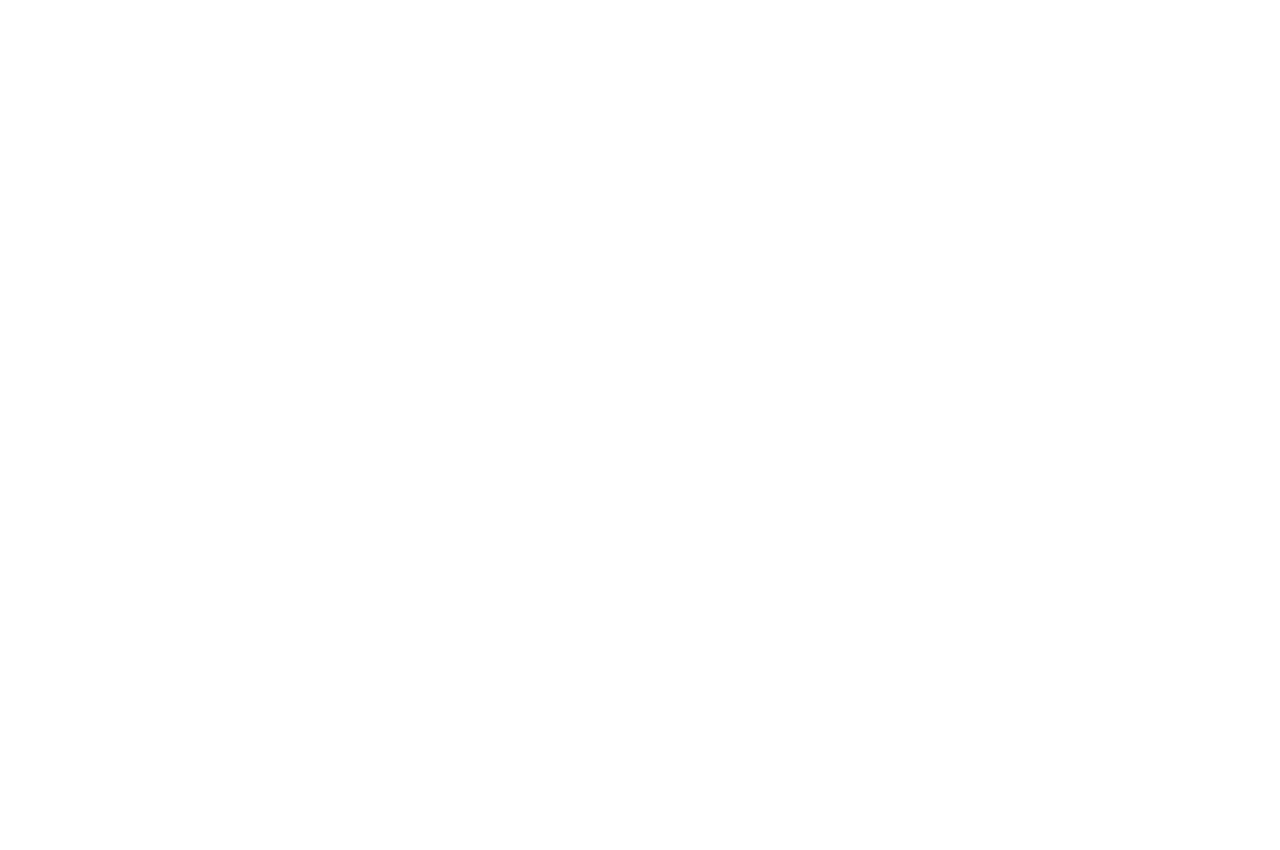
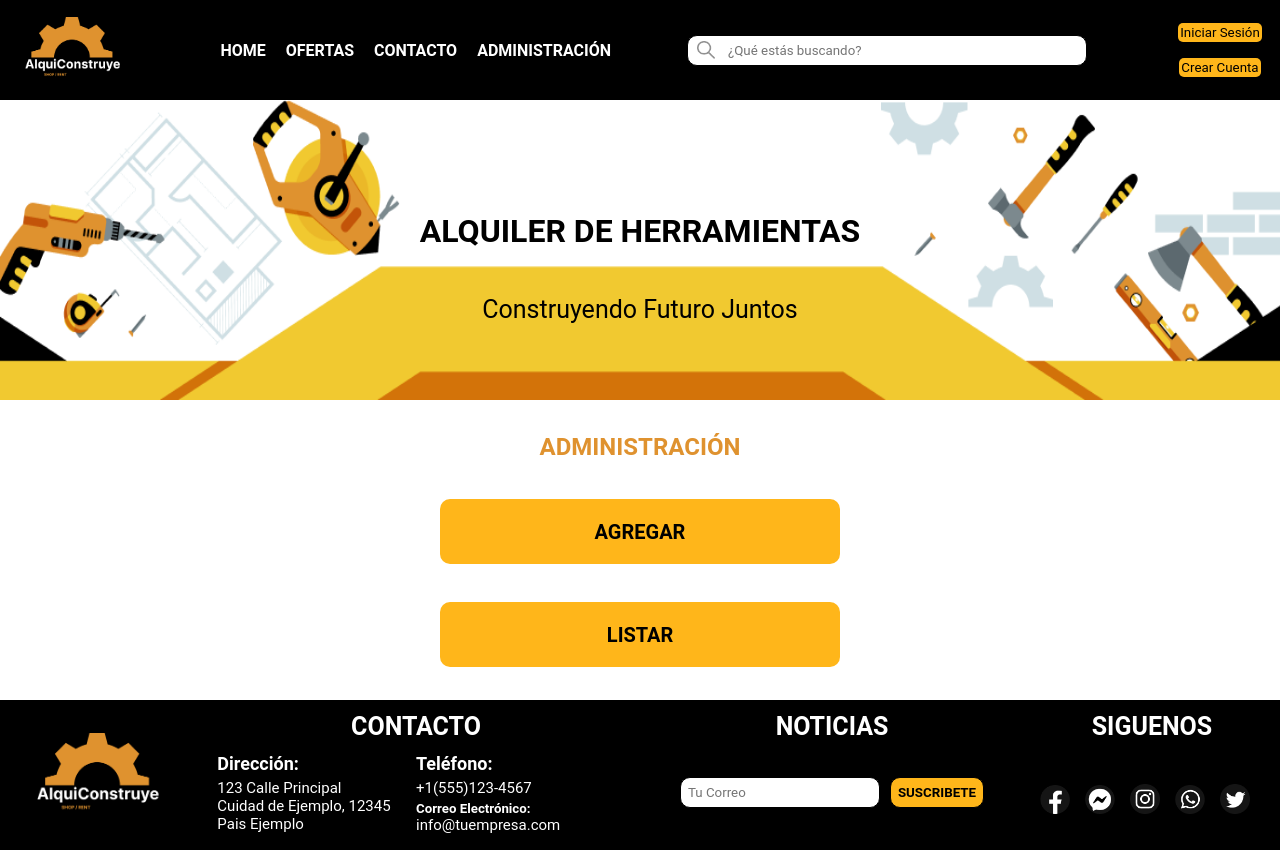
Before and after one commit to andreslopezlu/FrontEnd_PI_C4_Grupo5_DH, a React (Vite) app: page /administrador in a window 1280 px wide. Before the commit this address had no page. Before the commit the page ends 800 px from the top, so only its background shows below. Built offline with nearby package versions, Linux system fonts and the light colour scheme.

Commit message:
se crea apartado de administracion

```diff
--- a/src/componets/Header.jsx
+++ b/src/componets/Header.jsx
@@ -18,13 +18,13 @@ function Header() {
                   <Link to='/home'>HOME</Link>
                 </li>
                 <li>
-                  <Link to='/producto'>PRODUCTOS</Link>
-                </li>
-                <li>
                   <Link to='/favs'>OFERTAS</Link>
                 </li>
                 <li>
                   <Link to='/contacto'>CONTACTO</Link>
+                </li>
+                <li>
+                  <Link to='/administrador'>ADMINISTRACIÓN</Link>
                 </li>
               </ul>
             </div>
--- a/src/index.css
+++ b/src/index.css
@@ -723,6 +723,7 @@ h4 {
 
 .fomFooter {
     display: flex;
+    flex-direction: row;
     align-items: center;
     justify-content: center;
     flex-wrap: wrap;
--- a/src/main.jsx
+++ b/src/main.jsx
@@ -5,7 +5,7 @@ import Home from './routes/Home.jsx'
 import './index.css'
 import Contacto from './routes/Contacto.jsx'
 import Favs from './routes/Favs.jsx'
-import Producto from './routes/Producto.jsx'
+import Administrador from './routes/Administrador.jsx'
 import AñadirProducto from './routes/AñadirProducto.jsx'
 import { BrowserRouter, Route, Routes, Navigate } from 'react-router-dom'
 
@@ -18,7 +18,7 @@ ReactDOM.createRoot(document.getElementById('root')).render(
           <Route path='/home' element={<Home />} />
           <Route path='/contacto' element={<Contacto />} />
           <Route path='/añadir_producto' element={<AñadirProducto />} />
-          <Route path='/producto' element={<Producto />} />
+          <Route path='/administrador' element={<Administrador />} />
           <Route path='/favs' element={<Favs/>} />
         </Route>
       </Routes>
--- a/src/routes/Producto.jsx
+++ b/src/routes/Administrador.jsx
@@ -4,7 +4,7 @@ import CardProducto from '../componets/CardProducto'
 import { NavLink, Link } from 'react-router-dom'
 
 
-function Producto() {
+function Administrador() {
 
     const [mostrarProductos, setMostrarProductos] = useState(false);
 
@@ -261,7 +261,7 @@ function Producto() {
     return (
         <div>
             <div className='productos'>
-                <h2>PRODUCTOS</h2>
+                <h2>ADMINISTRACIÓN</h2>
                 <Link to='/añadir_producto'><button className='boton'>AGREGAR</button></Link>
                 <button
                 className='boton'
@@ -287,4 +287,4 @@ function Producto() {
     )
 }
 
-export default Producto
+export default Administrador
--- a/src/routes/AñadirProducto.jsx
+++ b/src/routes/AñadirProducto.jsx
@@ -6,7 +6,7 @@ function AñadirProducto() {
     <div className='añadirProductos'>
       <h2>AGREGAR PRODUCTO</h2>
       <div className='formAñadirProducto'>
-        <Link to='/producto'><img className='formImgSalir' src="../imagenes/salir.png" alt="" /></Link>
+        <Link to='/administrador'><img className='formImgSalir' src="../imagenes/salir.png" alt="" /></Link>
         <form action="">
           <div>
             <select className='estilosForm' name="" id="">
```
